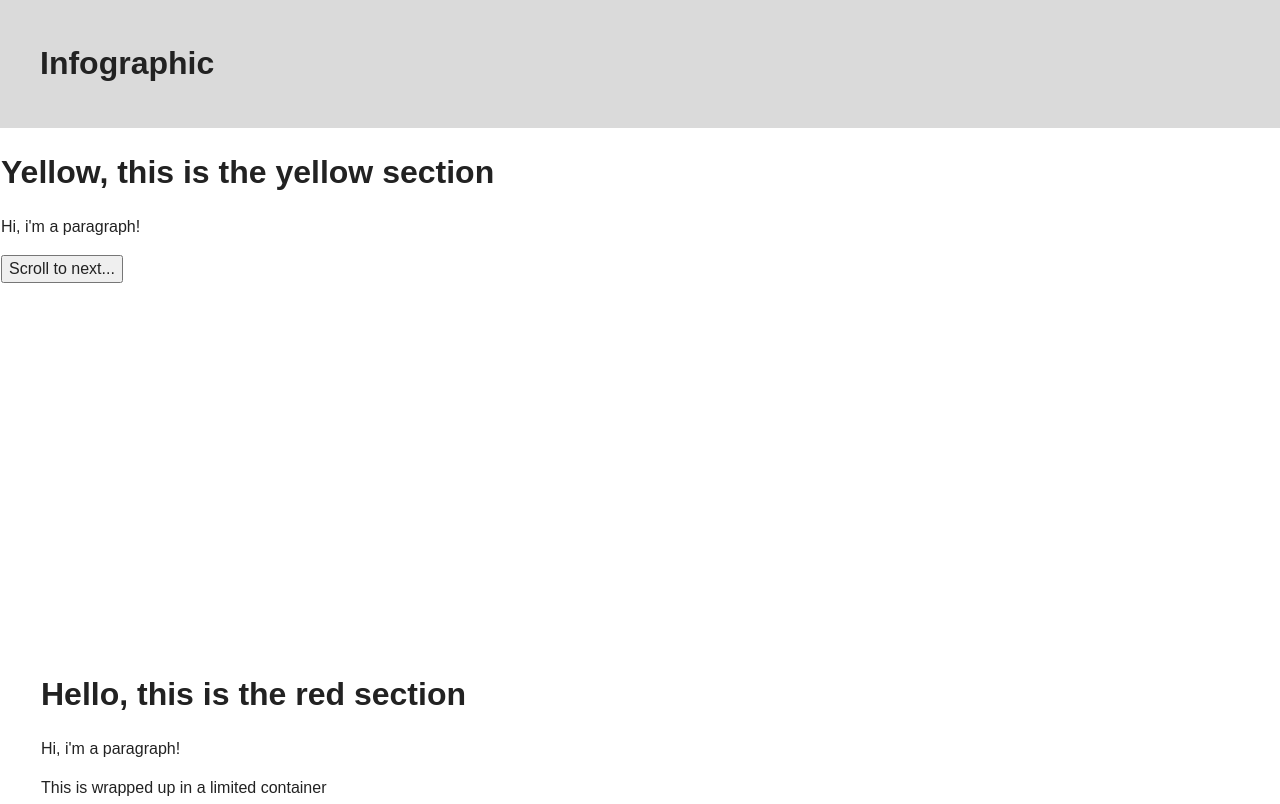
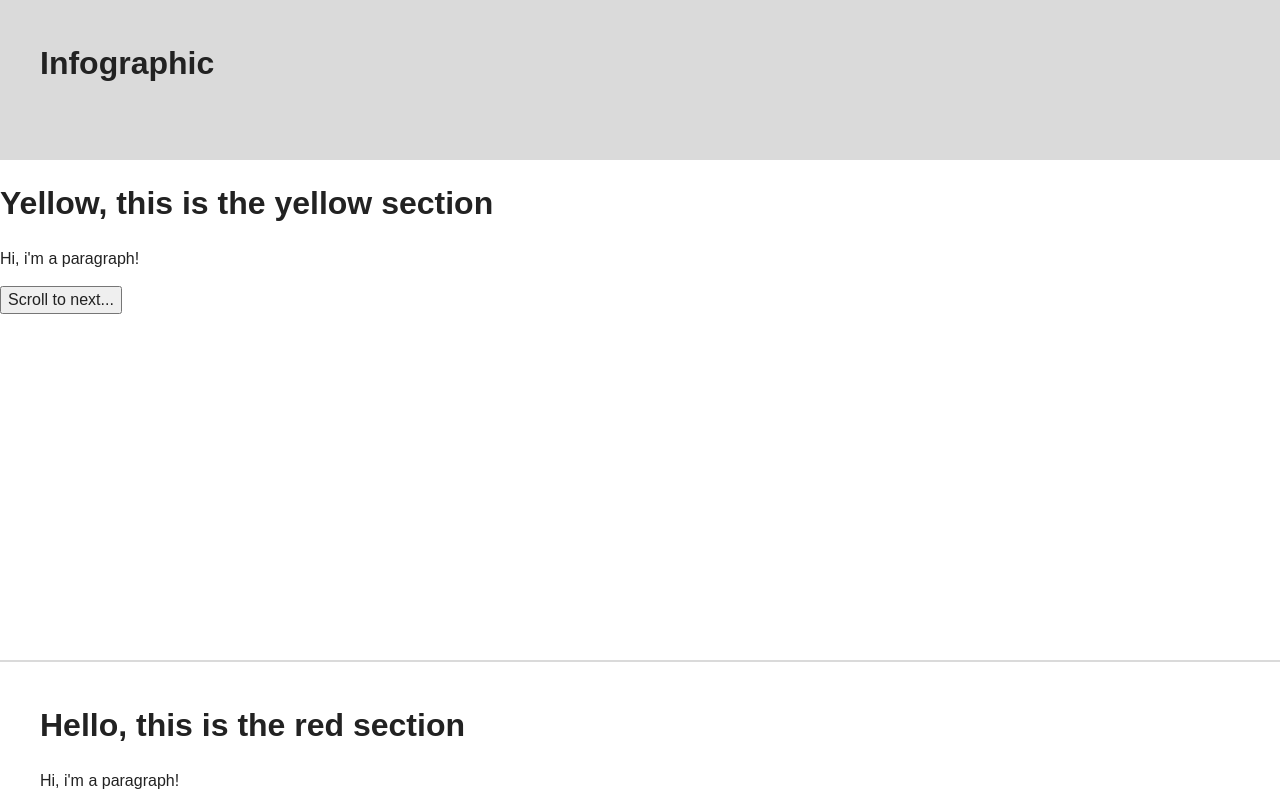
Before and after one commit to sse87/infographic, a plain HTML site: page html5-boilerplate/index.html in a window 1280 px wide. Shown: the top 804 px of the page. Drawn offline with nearby package versions, Linux system fonts and the light colour scheme.

Commit message:
CSS header and footer to get closer to first draft

```diff
--- a/html5-boilerplate/css/main.css
+++ b/html5-boilerplate/css/main.css
@@ -67,9 +67,7 @@ textarea { resize: vertical; }
    ========================================================================== */
 
 /* To fix margin overflow */
-body > .main-content > section {
-	border: 1px solid transparent;
-}
+.main-content > section { overflow: hidden; }
 
 .limit {
 	margin: 0 auto;
@@ -78,14 +76,36 @@ body > .main-content > section {
 	width: 100%;
 }
 
+
+
+.main-content {
+	background-color: #ffffff;
+	margin: 160px 0 300px;
+}
+.main-content section {
+	border-bottom: 2px solid #dadada;
+}
+
+
 body > header {
 	background-color: #dadada;
-
+	height: 160px;
+	left: 0;
+	position: fixed;
+	right: 0;
+	top: 0;
 }
 
 body > footer {
-	background-color: #dadada;
+	background: url("../img/penises/first-penis.png") no-repeat scroll 10% 100% #ffffff;
+	background-size: contain;
+	bottom: 0;
+	height: 300px;
+	left: 0;
+	position: fixed;
+	right: 0;
 	text-align: center;
+	z-index: -1;
 }
 
 
```
Also changed, not shown: html5-boilerplate/img/penises/first-penis.png (added).
